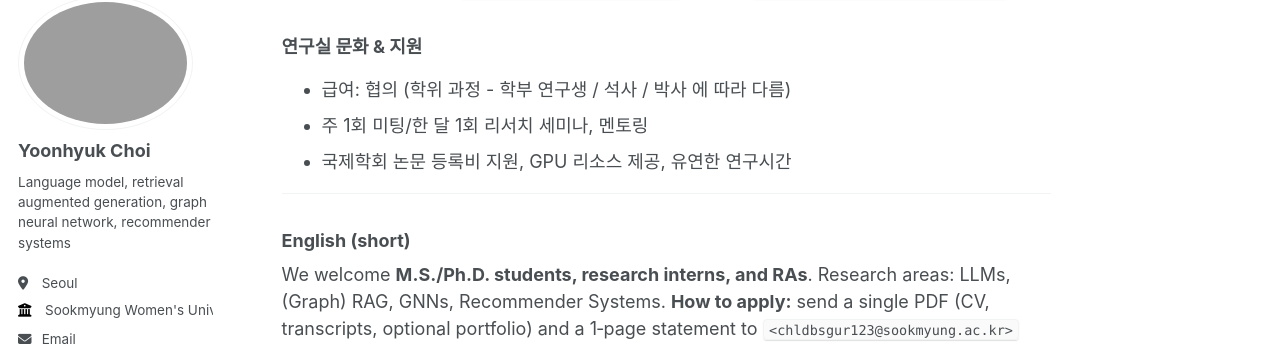
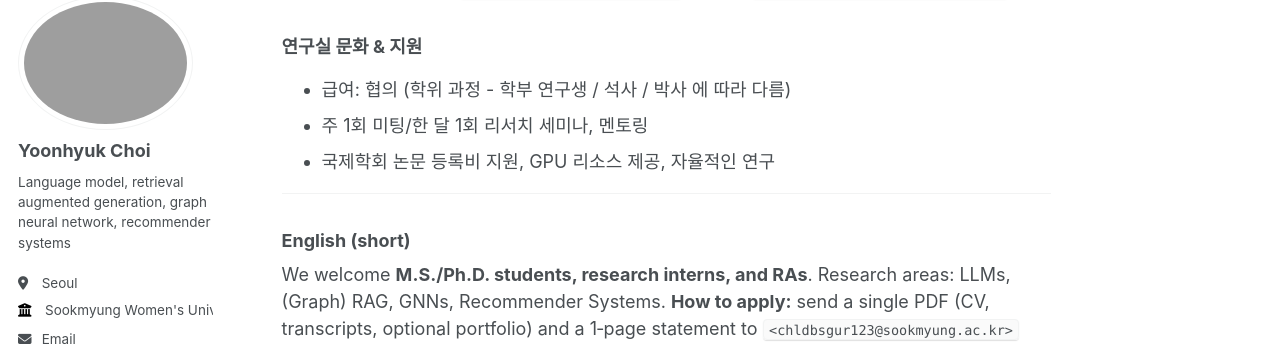
Before and after one commit to ChoiYoonHyuk/ChoiYoonHyuk.github.io, a Jekyll site: the page built from _pages/join.md, in a window 1280 px wide and 900 px high, scrolled down 783 px. Shown: the part 110-456 px from the top of the window. Built offline with Jekyll 4.4.1, drawn with Linux system fonts in a browser that asks for light colours; some web fonts are replaced.

Commit message:
Update join.md

```diff
--- a/_pages/join.md
+++ b/_pages/join.md
@@ -45,7 +45,7 @@ toc_icon: "list"
 ### 연구실 문화 & 지원
 - 급여: 협의 (학위 과정 - 학부 연구생 / 석사 / 박사 에 따라 다름)
 - 주 1회 미팅/한 달 1회 리서치 세미나, 멘토링
-- 국제학회 논문 등록비 지원, GPU 리소스 제공, 유연한 연구시간
+- 국제학회 논문 등록비 지원, GPU 리소스 제공, 자율적인 연구
 
 
 
```
